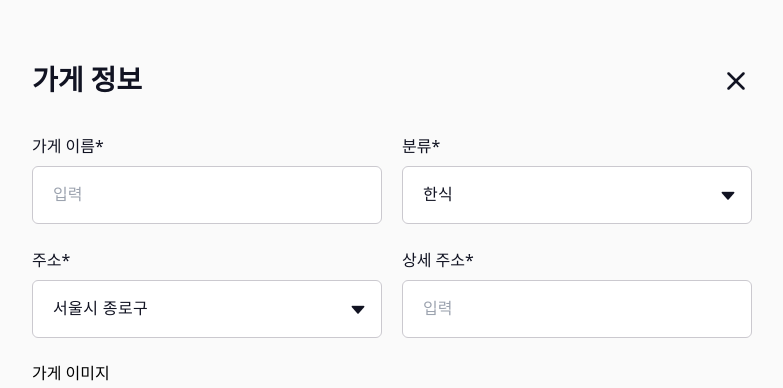
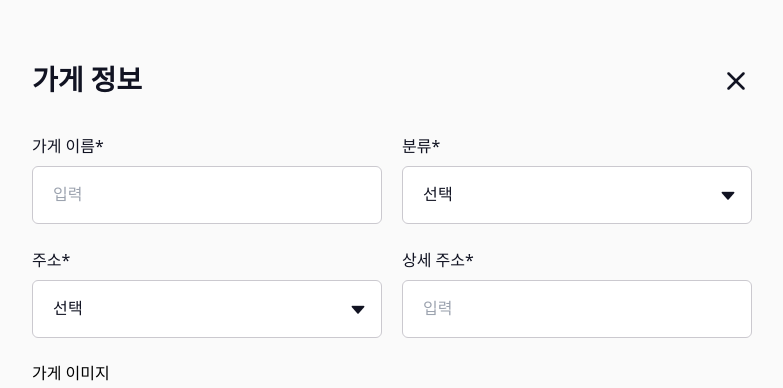
Before and after one commit to 12-Pair-Programming/Dang-il, a Next.js app: page /editMyShop in a window 1280 px wide. Shown: the top 388 px of the page, without its empty margins (248-1031 px from the left). Built offline with nearby package versions, Linux system fonts and the light colour scheme; a web font is replaced by a local one.

Commit message:
fix: 드롭다운 수정

```diff
--- a/shared/@common/ui/Dropdown/Dropdown.tsx
+++ b/shared/@common/ui/Dropdown/Dropdown.tsx
@@ -9,22 +9,22 @@ interface Option {
 interface DropdownProps {
   options: Option[];
   onSelect: (value: string) => void;
+  width?: string;
   defaultValue?: string;
-  title: string;
+  title?: string;
 }
 
-export const Dropdown: React.FC<DropdownProps> = ({
+export const Dropdown = ({
   options,
   onSelect,
-  defaultValue,
   title,
-}) => {
+  width = '350px',
+  defaultValue = '선택',
+}: DropdownProps) => {
   const dropDownClickRef = useRef<HTMLDivElement>(null);
   const [isOpen, setIsOpen] = useState(false);
   const defaultOption = options.find((option) => option.value === defaultValue);
-  const [selectedOption, setSelectedOption] = useState(
-    defaultOption || options[0],
-  );
+  const [selectedOption, setSelectedOption] = useState(defaultOption || null);
 
   const handleToggleDropdown = () => {
     setIsOpen(!isOpen);
@@ -53,13 +53,15 @@ export const Dropdown: React.FC<DropdownProps> = ({
   }, []);
 
   return (
-    <div className={`w-[350px] flex flex-col items-start gap-2`}>
-      <p className="font-sans font-normal text-base leading-6">{title}</p>
+    <div className={`flex flex-col items-start gap-2`}>
+      {title && (
+        <p className="font-sans font-normal text-base leading-6">{title}</p>
+      )}
       <div
         className="relative inline-block w-80"
         ref={dropDownClickRef}
         onClick={handleToggleDropdown}
-        style={{ width: '350px' }}
+        style={{ width: `${width}` }}
       >
         <Image
           className={`absolute top-1/2 right-4 transform -translate-y-1/2 w-4 h-4 flex-shrink-0`}
@@ -72,12 +74,12 @@ export const Dropdown: React.FC<DropdownProps> = ({
           style={{ width: '100%' }}
           className={`flex px-5 py-4 items-center border bg-white border-gray-30 rounded-md text-base font-normal leading-26px tracking-wide`}
         >
-          {selectedOption.label}
+          {selectedOption?.label ?? defaultValue}
         </button>
         <div
           className={`absolute ${
             isOpen ? 'inline-flex' : 'hidden'
-          } flex-col items-start rounded-md border-[2px] border-gray-20 bg-white shadow-md z-4 mt-2 overflow-y-auto overflow-x-hidden max-h-[200px] z-10`}
+          } flex-col items-start rounded-md border-[2px] border-gray-20 bg-white shadow-md z-4 mt-2 overflow-y-auto overflow-x-hidden max-h-[200px] z-10 right-[7px]`}
         >
           {options.map((option, index) => (
             <div
--- a/shared/@common/ui/Dropdown/hook/dropdownHook.tsx
+++ b/shared/@common/ui/Dropdown/hook/dropdownHook.tsx
@@ -7,11 +7,10 @@ interface Option {
 
 interface DropdownHookProps {
   options: Option[];
-  defaultOption: string;
 }
 
-export const useDropdown = ({ defaultOption, options }: DropdownHookProps) => {
-  const [selectedOption, setSelectedOption] = useState(defaultOption);
+export const useDropdown = ({ options }: DropdownHookProps) => {
+  const [selectedOption, setSelectedOption] = useState('');
 
   const handleSelectOption = (option: string) => {
     setSelectedOption(option);
```
